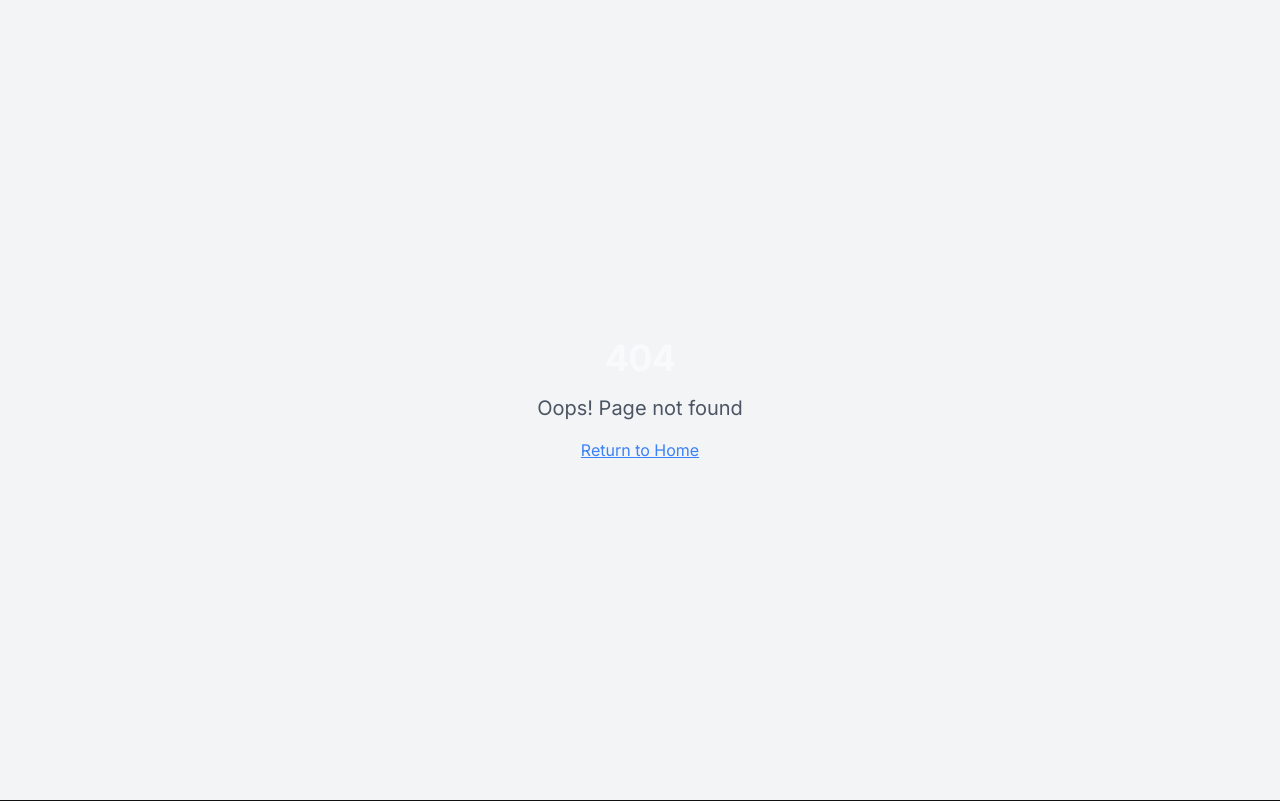
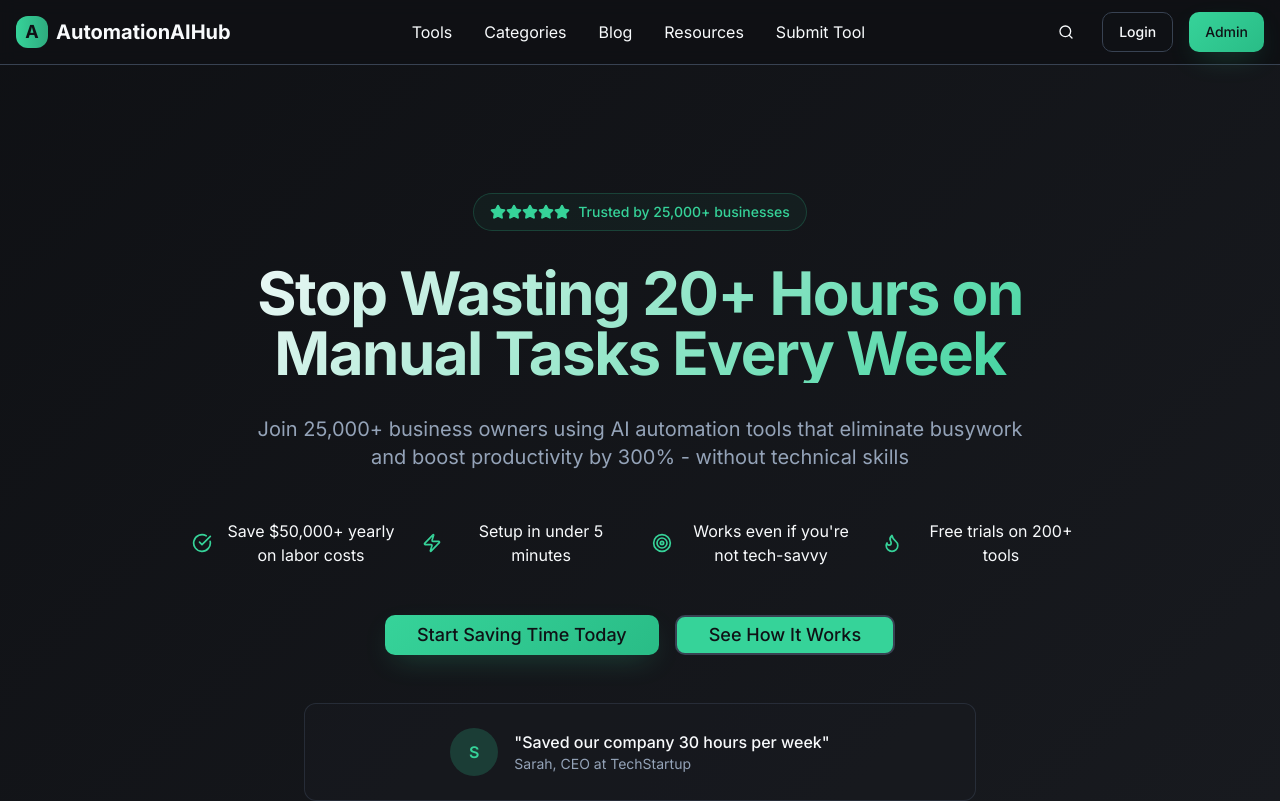
Before and after one commit to Benrgy/AutomationAIHub, a React (Vite) app: page /AutomationAIHub/ in a window 1280 px wide. Before the commit this address had no page. Shown: the top 801 px of the page. Built offline with nearby package versions, Linux system fonts and the light colour scheme.

Commit message:
Fix blank page on GitHub Pages

```diff
--- a/src/App.tsx
+++ b/src/App.tsx
@@ -22,7 +22,7 @@ const App = () => (
       <TooltipProvider>
         <Toaster />
         <Sonner />
-        <BrowserRouter>
+        <BrowserRouter basename="/AutomationAIHub">
           <SEOWrapper>
             <Routes>
               <Route path="/" element={<Index />} />
--- a/src/components/SEOWrapper.tsx
+++ b/src/components/SEOWrapper.tsx
@@ -53,12 +53,12 @@ export const SEOWrapper = ({ children }: { children: React.ReactNode }) => {
         <meta name="description" content={seoConfig.description} />
         <meta name="keywords" content={seoConfig.keywords} />
         <meta name="robots" content="index, follow" />
-        <link rel="canonical" href={`https://automationaihub.com${location.pathname}`} />
+        <link rel="canonical" href={`https://benrgy.github.io/AutomationAIHub${location.pathname}`} />
 
         {/* Open Graph */}
         <meta property="og:title" content={seoConfig.ogTitle} />
         <meta property="og:description" content={seoConfig.ogDescription} />
-        <meta property="og:url" content={`https://automationaihub.com${location.pathname}`} />
+        <meta property="og:url" content={`https://benrgy.github.io/AutomationAIHub${location.pathname}`} />
         <meta property="og:type" content="website" />
         <meta property="og:image" content="https://automationaihub.com/og-image.png" />
         <meta property="og:site_name" content="AutomationAIHub" />
--- a/vite.config.ts
+++ b/vite.config.ts
@@ -5,6 +5,7 @@ import { componentTagger } from "lovable-tagger";
 
 // https://vitejs.dev/config/
 export default defineConfig(({ mode }) => ({
+  base: mode === 'production' ? '/AutomationAIHub/' : '/',
   server: {
     host: "::",
     port: 8080,
```
